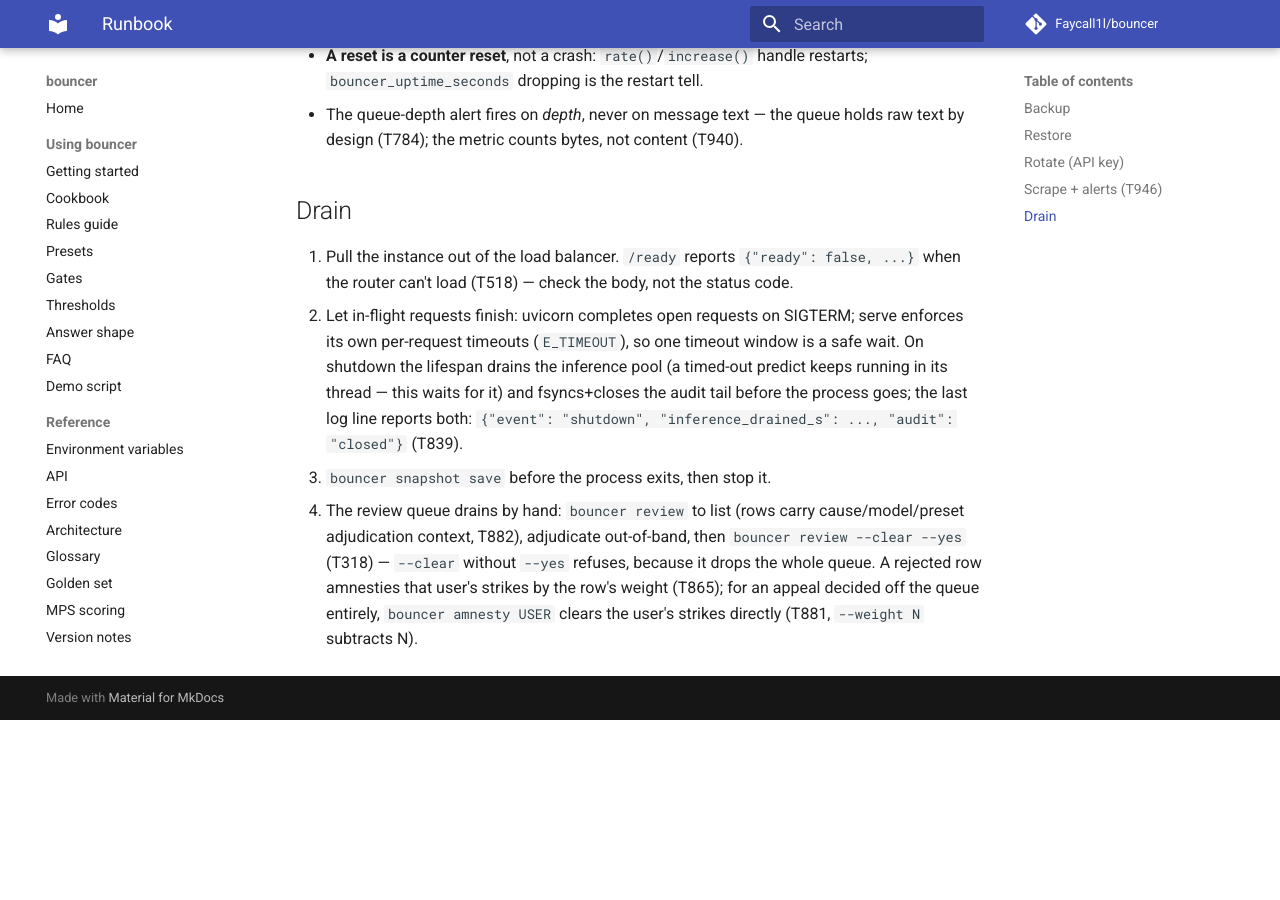
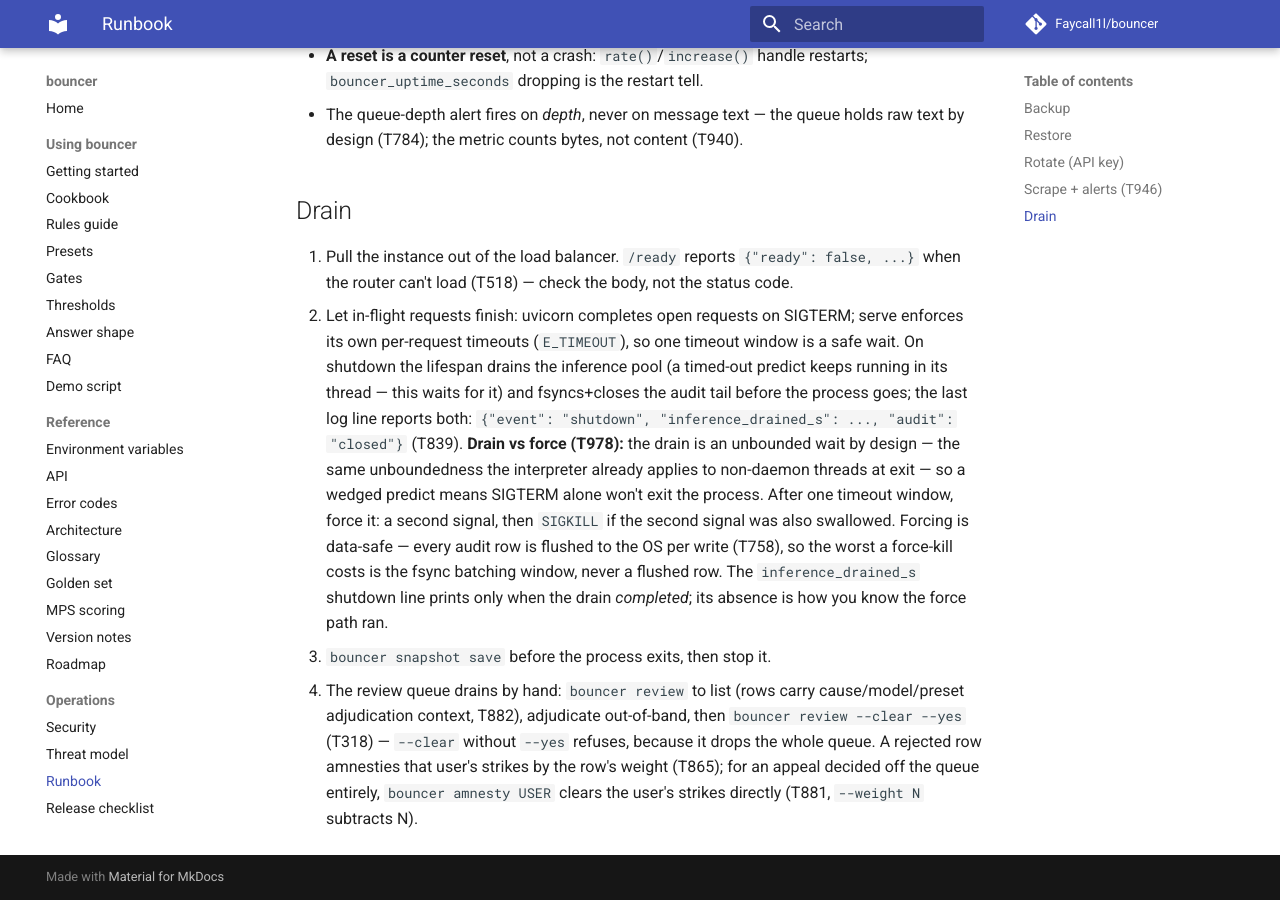
Before and after one commit to Faycall1l/bouncer, an MkDocs documentation site: the page built from docs/runbook.md, in a window 1280 px wide and 900 px high, scrolled down 2717 px. Built offline with MkDocs 1.6.1 and Material for MkDocs 9.7.7, drawn with Linux system fonts in a browser that asks for light colours; comment, search, counter and statistics services are not loaded; before the commit the page ends 3437 px from its top, so only the background shows below that.

Commit message:
T978 sec: drain-vs-force race documented in runbook and pinned by test — unbounded drain, data-safe force, drained-line absence marks the force path

```diff
--- a/docs/runbook.md
+++ b/docs/runbook.md
@@ -129,6 +129,15 @@
    waits for it) and fsyncs+closes the audit tail before the process goes;
    the last log line reports both: `{"event": "shutdown",
    "inference_drained_s": ..., "audit": "closed"}` (T839).
+   **Drain vs force (T978):** the drain is an unbounded wait by design —
+   the same unboundedness the interpreter already applies to non-daemon
+   threads at exit — so a wedged predict means SIGTERM alone won't exit
+   the process. After one timeout window, force it: a second signal, then
+   `SIGKILL` if the second signal was also swallowed. Forcing is
+   data-safe — every audit row is flushed to the OS per write (T758), so
+   the worst a force-kill costs is the fsync batching window, never a
+   flushed row. The `inference_drained_s` shutdown line prints only when
+   the drain *completed*; its absence is how you know the force path ran.
 3. `bouncer snapshot save` before the process exits, then stop it.
 4. The review queue drains by hand: `bouncer review` to list (rows carry
    cause/model/preset adjudication context, T882), adjudicate
```
Also changed, not shown: TODO.md (+1 -1 lines), 1 other file.
